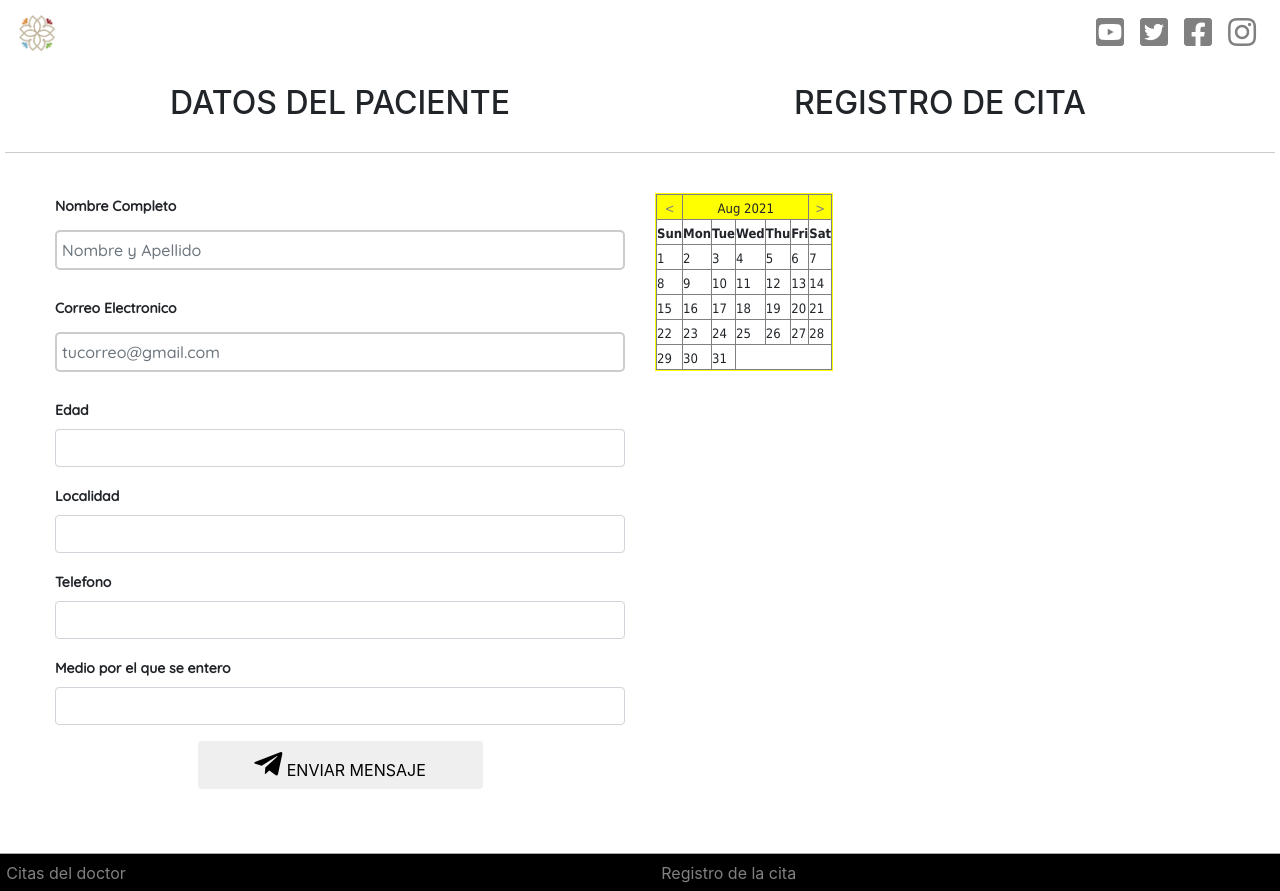
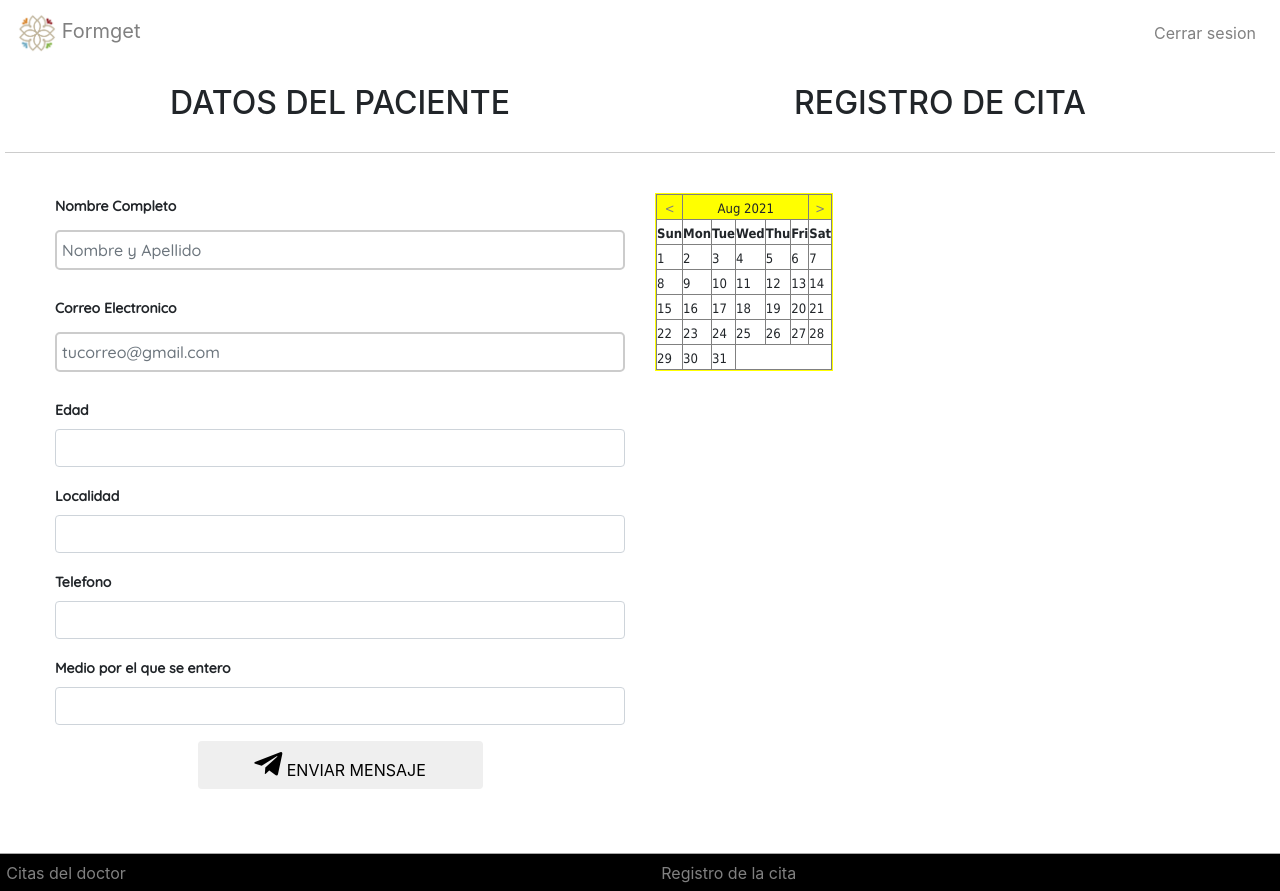
Before and after one commit to isiscortes/doctor, a plain HTML site: page html/registro.html in a window 1280 px wide. Drawn offline with nearby package versions, Linux system fonts and the light colour scheme; a web font is replaced by a local one.

Commit message:
Update registro.html

```diff
--- a/html/registro.html
+++ b/html/registro.html
@@ -26,29 +26,22 @@
 	<!--Navbar-->
 	<header  class="header fixed-top" >
 		<nav class="navbar-inner navbar navbar-expand-lg  navbar-dark">
-			<a class="navbar-brand" href="../index.html"><img src ="../img/logo.png" alt="My Logo" class="navlogo"></a>
+			<!--Logo con usuario-->
+			<a class="navbar-brand" href="index.html"><img src ="../img/logo.png" alt="My Logo" class="navlogo"> Formget </a>
 			<button class="navbar-toggler" type="button" data-toggle="collapse" data-target="#navbar-default" aria-controls="navbar-default" aria-expanded="false" aria-label="Toggle navigation"><span class="navbar-toggler-icon"></span>
 			</button>
 
 			<div class="collapse navbar-collapse" id="navbar-default">
 				<ul class="navbar-nav ml-auto">
 					<li class="nav-item">
-						<a class="nav-link" href="https://www.youtube.com/"><i class="fab fa-youtube-square fa-2x icono"></i></a>
-					</li>
-					<li class="nav-item">
-						<a class="nav-link" href="https://www.twitter.com/"><i class="fab fa-twitter-square fa-2x icono"></i></a>
-					</li>
-					<li class="nav-item">
-						<a class="nav-link" href="https://www.facebook.com/"><i class="fab fa-facebook-square fa-2x icono"></i></a>
-					</li>
-					<li class="nav-item">
-						<a class="nav-link" href="https://www.instagram.com/"><i class="fab fa-instagram fa-2x icono"></i></a>
+						<a class="nav-link" href="../index.html">Cerrar sesion</a>
 					</li>
 
 				</ul>
 			</div>
 		</nav>
 	</header>
+
 
 <!--Imagen-->
 
```
